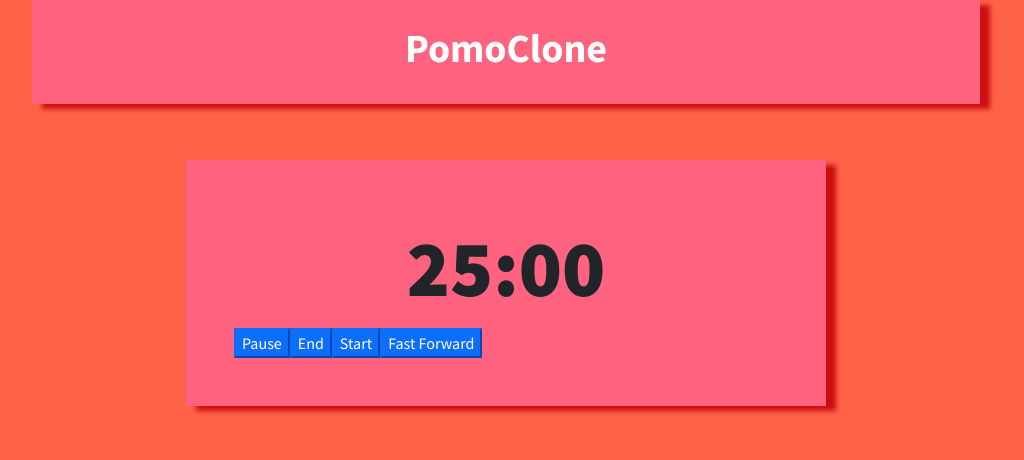
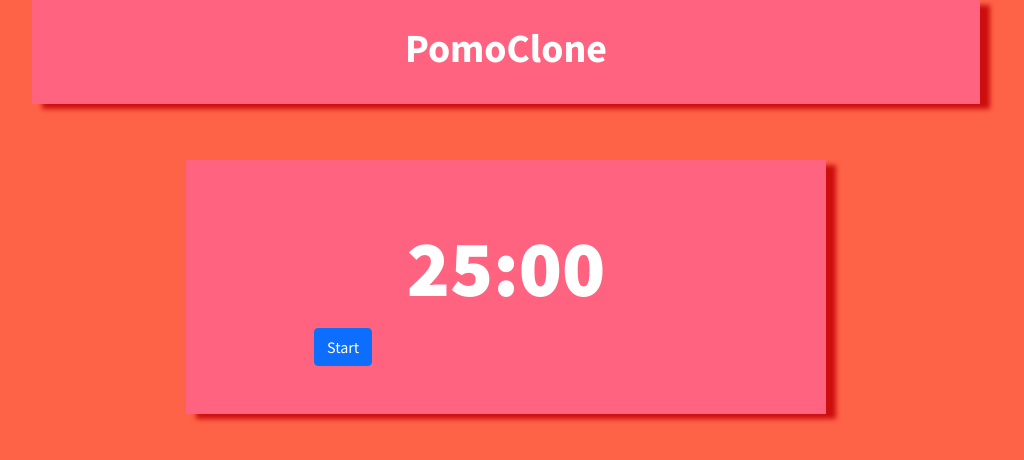
Before and after one commit to aneevel/Pomoclone, an Angular app in the folder site/: page / in a window 1280 px wide. Shown: the top 460 px of the page, without its empty margins (134-1158 px from the left). Built offline with nearby package versions, Linux system fonts and the light colour scheme.

Commit message:
Style buttons properly

```diff
--- a/site/src/app/timer/timer.component.css
+++ b/site/src/app/timer/timer.component.css
@@ -3,6 +3,7 @@
 }
 
 #timer {
+  color: white;
   font-size: var(--massive-font);
   font-weight: 800;
   text-align: center;
@@ -11,3 +12,11 @@
 #timer:hover {
   cursor: pointer;
 }
+
+#pause {
+  display: none;
+}
+
+#fast-forward {
+  display: none;
+}
--- a/site/src/app/timer/timer.component.html
+++ b/site/src/app/timer/timer.component.html
@@ -1,7 +1,14 @@
-<div id="clock-container" class="container mt-5 p-5 w-50 flex justify-content-center" style="background-color: #FF6380">
+<div
+  id="clock-container"
+  class="container mt-5 p-5 w-50 flex justify-content-center"
+  style="background-color: #ff6380"
+>
   <div id="timer" class="w-50 mx-auto">25:00</div>
-  <button type="button" class="btn-primary">Pause</button>
-  <button type="button" class="btn-primary">End</button>
-  <button type="button" class="btn-primary">Start</button>
-  <button type="button" class="btn-primary">Fast Forward</button>
+  <div class="w-75 mx-auto container">
+    <button id="pause" type="button" class="btn btn-primary">Pause</button>
+    <button id="start" type="button" class="btn btn-primary">Start</button>
+    <button id="fast-forward" type="button" class="btn btn-primary">
+      Fast Forward
+    </button>
+  </div>
 </div>
```
